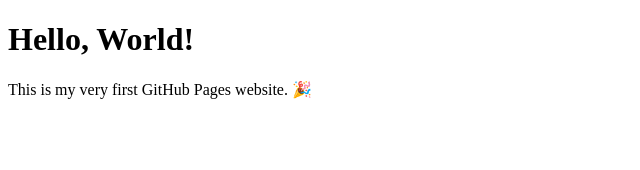
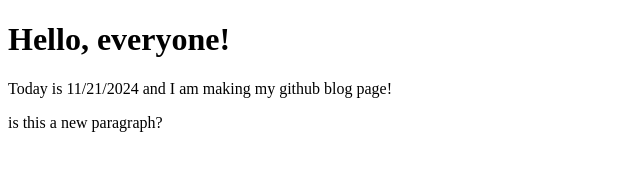
Before and after one commit to SpekTral05/spektral05.github.io, a plain HTML site: page index.html in a window 1280 px wide. Shown: the whole page, without its empty margins (0-640 px from the left). Drawn offline with Linux system fonts and the light colour scheme.

Commit message:
Update index.html

```diff
--- a/index.html
+++ b/index.html
@@ -1,10 +1,11 @@
 <!DOCTYPE html>
 <html>
 <head>
-    <title>Welcome to My Site</title>
+    <title>CSSE 1 Blog - Advait Deshpande</title>
 </head>
 <body>
-    <h1>Hello, World!</h1>
-    <p>This is my very first GitHub Pages website. 🎉</p>
+    <h1>Hello, everyone!</h1>
+    <p>Today is 11/21/2024 and I am making my github blog page!</p>
+    <p>is this a new paragraph?</p>
 </body>
 </html>
```
